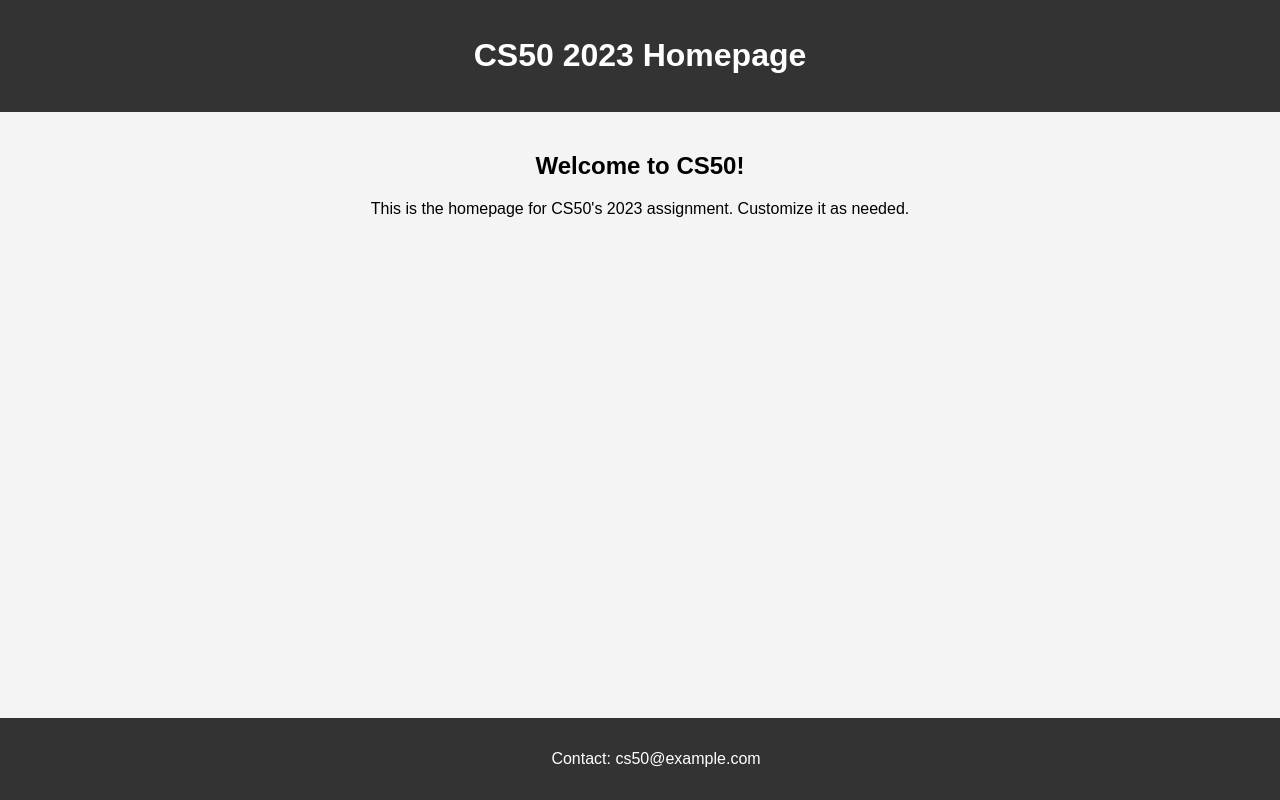
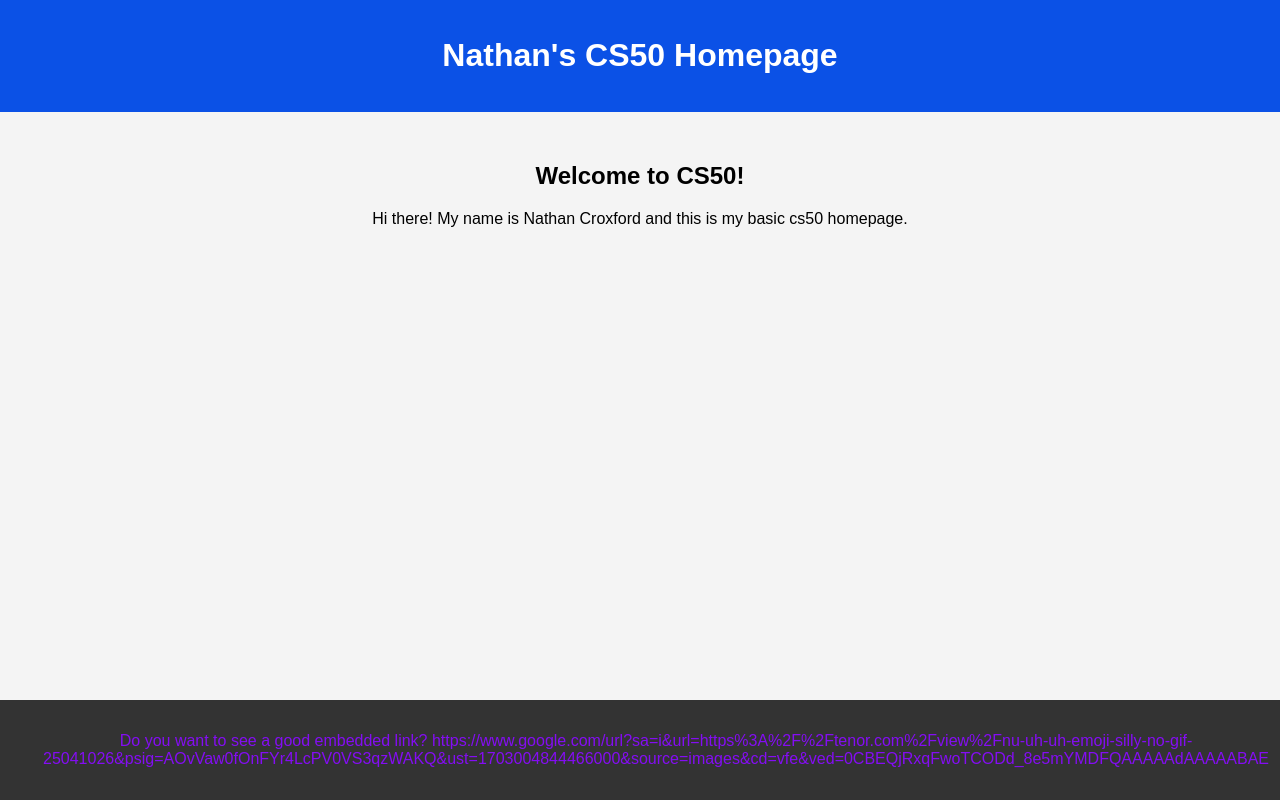
Before and after one commit to CroxN999/cs50-2023-homepage, a plain HTML site: page index.html in a window 1280 px wide. Drawn offline with Linux system fonts and the light colour scheme.

Commit message:
commit index.html commit styles.css

```diff
--- a/index.html
+++ b/index.html
@@ -9,14 +9,14 @@
 </head>
 <body>
     <header>
-        <h1>CS50 2023 Homepage</h1>
+        <h1>Nathan's CS50 Homepage</h1>
     </header>
     <section>
         <h2>Welcome to CS50!</h2>
-        <p>This is the homepage for CS50's 2023 assignment. Customize it as needed.</p>
+        <p>Hi there! My name is Nathan Croxford and this is my basic cs50 homepage.</p>
     </section>
     <footer>
-        <p>Contact: cs50@example.com</p>
+        <p>Do you want to see a good embedded link? https://www.google.com/url?sa=i&url=https%3A%2F%2Ftenor.com%2Fview%2Fnu-uh-uh-emoji-silly-no-gif-25041026&psig=AOvVaw0fOnFYr4LcPV0VS3qzWAKQ&ust=1703004844466000&source=images&cd=vfe&ved=0CBEQjRxqFwoTCODd_8e5mYMDFQAAAAAdAAAAABAE</p>
     </footer>
 </body>
 </html>
--- a/styles.css
+++ b/styles.css
@@ -7,20 +7,20 @@ body {
 }
 
 header {
-    background-color: #333;
+    background-color: #0b51e6;
     color: #fff;
     padding: 1em;
     text-align: center;
 }
 
 section {
-    padding: 20px;
+    padding: 30px;
     text-align: center;
 }
 
 footer {
     background-color: #333;
-    color: #fff;
+    color: #840df3;
     padding: 1em;
     text-align: center;
     position: fixed;
```
